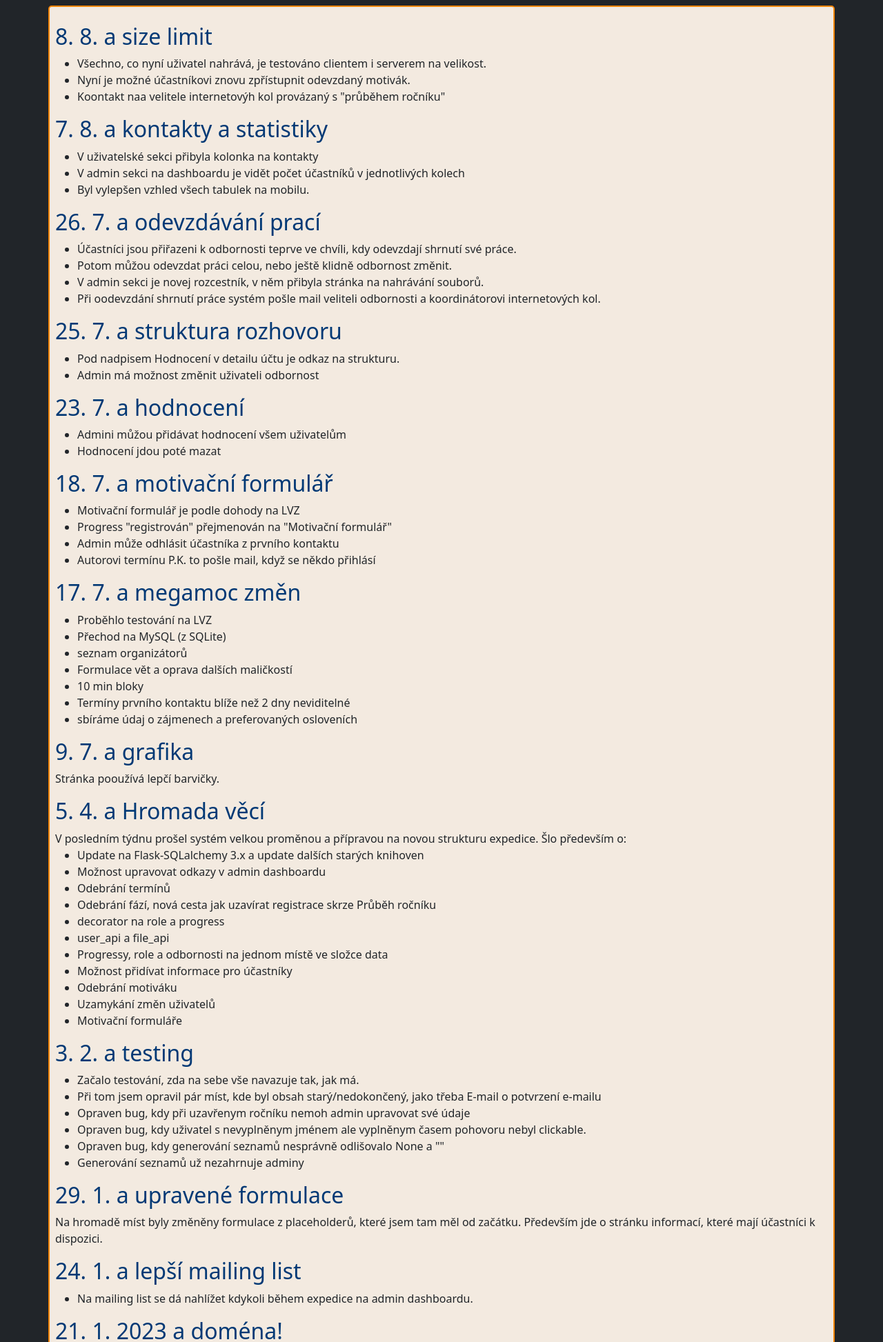
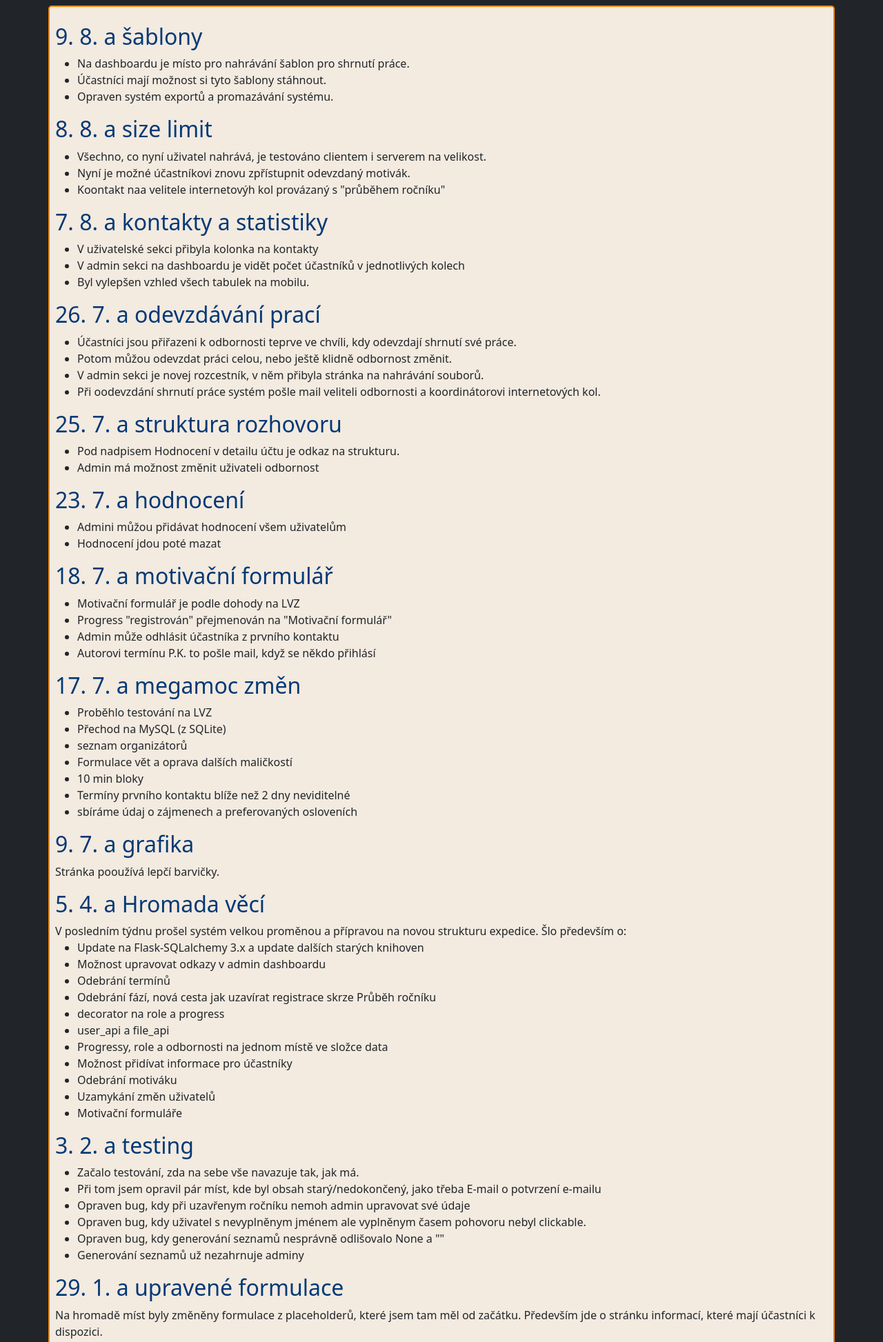
Before and after one commit to expedicemars/intranet, a Flask app: template website/templates/admin_historie_verzi.html in a window 1280 px wide. Shown: the part 56-2002 px from the top of the page at 69% size. Run offline with Flask 3, Linux system fonts and the light colour scheme; the template is opened without the code that fills it, so the values that code supplies are empty; some libraries are stand-ins or nearby versions.

Commit message:
historie

```diff
--- a/website/templates/admin_historie_verzi.html
+++ b/website/templates/admin_historie_verzi.html
@@ -1,5 +1,13 @@
 {% extends "admin_navbar.html" %}
 {% block content %}
+    <p>
+        <h2>9. 8. a šablony</h2>
+        <ul>
+            <li>Na dashboardu je místo pro nahrávání šablon pro shrnutí práce.</li>
+            <li>Účastníci mají možnost si tyto šablony stáhnout.</li>
+            <li>Opraven systém exportů a promazávání systému.</li>
+        </ul>
+    </p>
     <p>
         <h2>8. 8. a size limit</h2>
         <ul>
--- a/website/templates/admin_planovane_featury.html
+++ b/website/templates/admin_planovane_featury.html
@@ -15,6 +15,7 @@
     <li>Předělat ukládání poznámek a bugů (ano, potřebuješ db model)</li>
     <li>Automaticky generovat výběr odborností a admin velitelé odborností podle polymorfismu odborností</li>
     <li>Termín poohovoru vybírat ze select inputů -> nejdřív den, pak čas</li>
+    <li>Místo pro zpětnou vazbu (od nás i od účastníků)</li>
 </ul>
 
 
```
